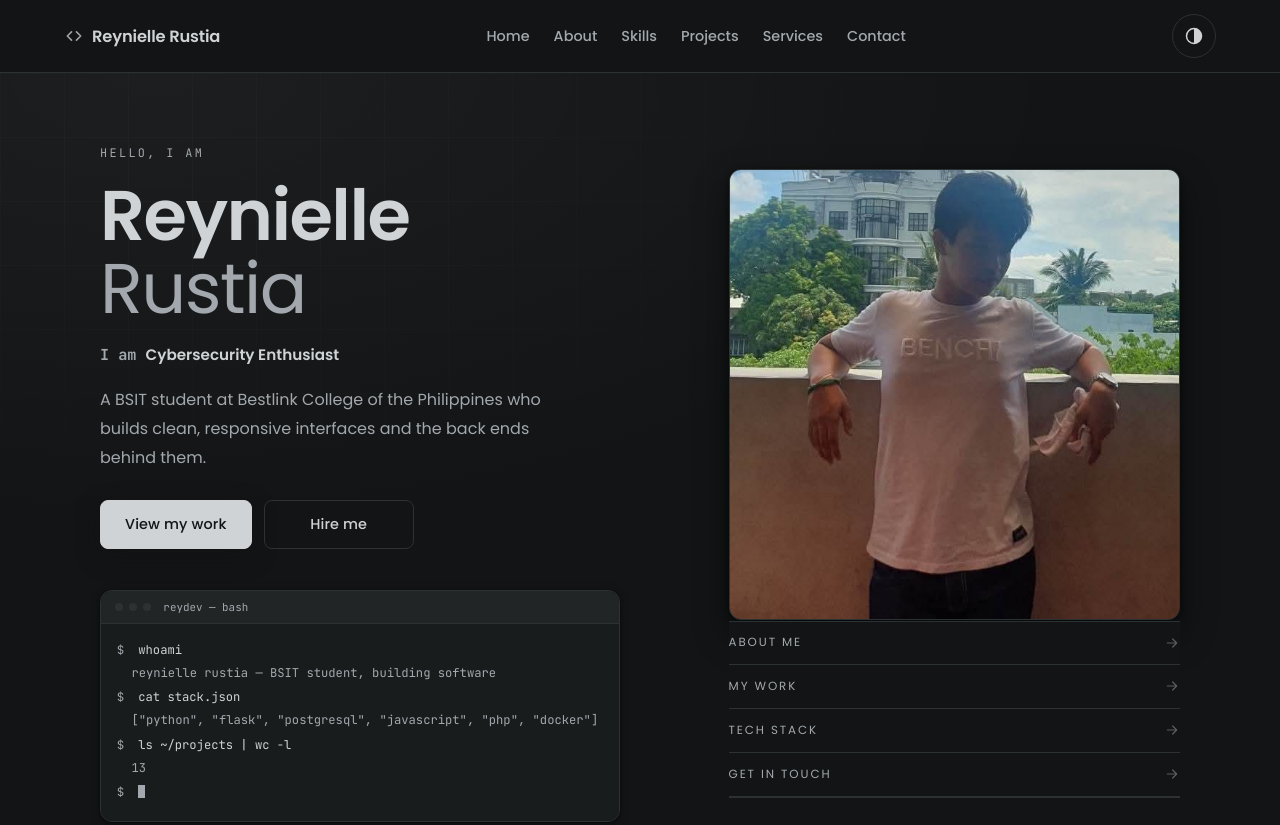
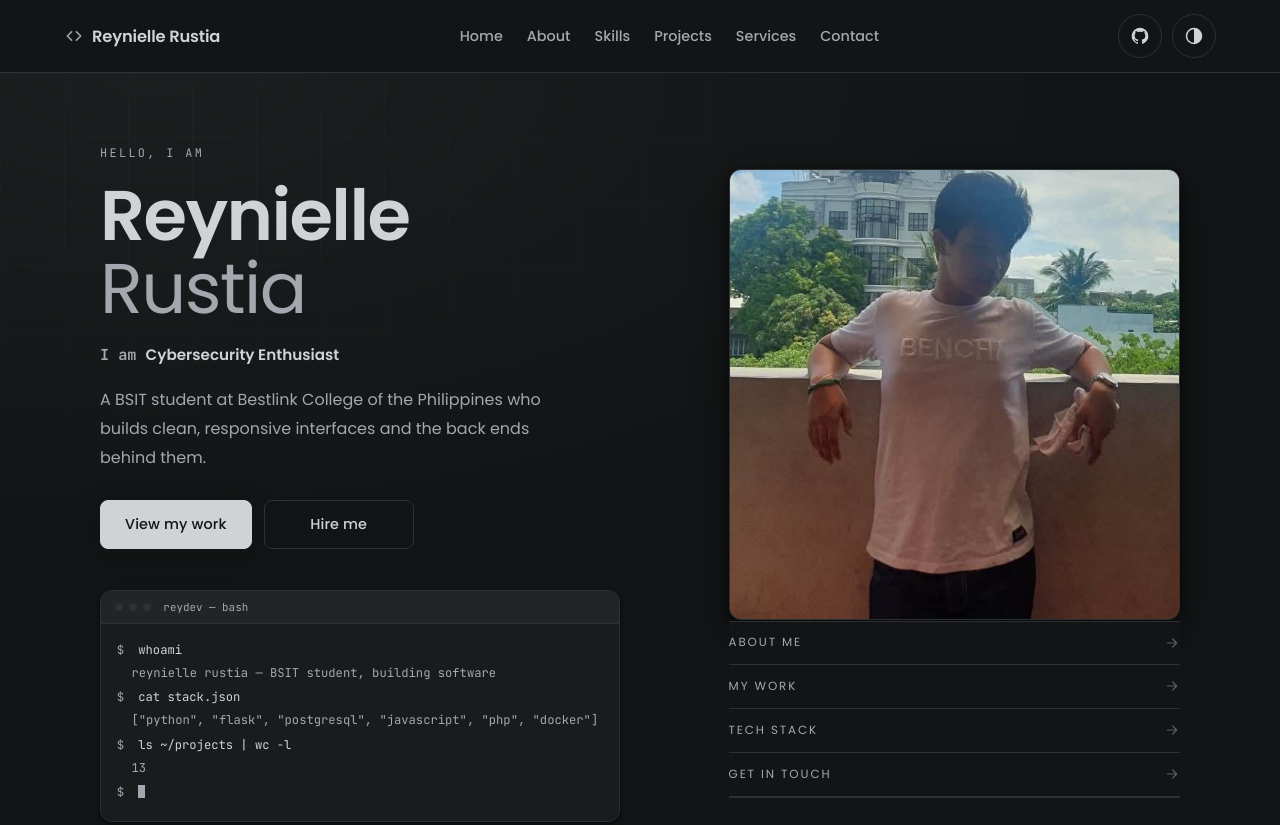
Before and after one commit to Reydev21/My-portfolio, a plain HTML site: page index.html in a window 1280 px wide. Shown: the top 825 px of the page. Drawn offline with nearby package versions, Linux system fonts and the light colour scheme.

Commit message:
Move the GitHub icon into the navbar

```diff
--- a/index.html
+++ b/index.html
@@ -34,12 +34,18 @@
                 <a href="#contact" data-aos="fade-up" data-aos-duration="700" data-aos-delay="350">Contact</a>
             </div>
 
+            <div class="nav-actions">
+                <a class="nav-github" href="https://github.com/Reydev21" target="_blank" rel="noreferrer" aria-label="GitHub profile">
+                    <svg viewBox="0 0 24 24" width="20" height="20" aria-hidden="true" focusable="false"><path d="M12 2a10 10 0 0 0-3.16 19.49c.5.09.68-.22.68-.48v-1.7c-2.78.6-3.37-1.34-3.37-1.34-.45-1.16-1.11-1.47-1.11-1.47-.91-.62.07-.61.07-.61 1 .07 1.53 1.03 1.53 1.03.89 1.53 2.34 1.09 2.91.83.09-.65.35-1.09.63-1.34-2.22-.25-4.55-1.11-4.55-4.94 0-1.09.39-1.98 1.03-2.68-.1-.25-.45-1.27.1-2.65 0 0 .84-.27 2.75 1.02a9.56 9.56 0 0 1 5 0c1.91-1.29 2.75-1.02 2.75-1.02.55 1.38.2 2.4.1 2.65.64.7 1.03 1.59 1.03 2.68 0 3.84-2.34 4.69-4.57 4.94.36.31.68.92.68 1.85v2.74c0 .27.18.58.69.48A10 10 0 0 0 12 2Z" fill="currentColor"></path></svg>
+                </a>
+
                 <button class="theme-toggle" type="button" onclick="toggleTheme()" aria-pressed="false" aria-label="Switch to dark background">
                     <svg viewBox="0 0 24 24" width="20" height="20" aria-hidden="true" focusable="false">
                         <circle cx="12" cy="12" r="9" fill="none" stroke="currentColor" stroke-width="1.8"></circle>
                         <path d="M12 3a9 9 0 0 1 0 18z" fill="currentColor"></path>
                     </svg>
                 </button>
+            </div>
 
             <i class="fa-solid fa-bars hamburg" onclick="hamburg()" aria-label="Open menu"></i>
 
@@ -444,7 +450,7 @@
                             <li><span class="k">Email</span><span class="v"><a href="mailto:rustiareynielle734@email.com">rustiareynielle734@email.com</a></span></li>
                             <li><span class="k">Phone</span><span class="v">0960-294-3177</span></li>
                             <li><span class="k">Location</span><span class="v">Quezon City, Philippines</span></li>
-                            <li><span class="k">Code</span><span class="v"><a class="has-icon" href="https://github.com/Reydev21" target="_blank" rel="noreferrer"><i class="fa-brands fa-github" aria-hidden="true"></i>github.com/Reydev21</a></span></li>
+                            <li><span class="k">Code</span><span class="v"><a href="https://github.com/Reydev21" target="_blank" rel="noreferrer">github.com/Reydev21</a></span></li>
                         </ul>
                     </div>
 
--- a/style.css
+++ b/style.css
@@ -2809,15 +2809,48 @@ footer a:hover {
     }
 }
 
-/* ---------- the GitHub link lives inside its contact row ---------- */
-
-.contact-rows .has-icon {
+/* ============================================================
+   GitHub in the navbar
+   Inline SVG rather than the Font Awesome class so the control does
+   not depend on a CDN font loading.
+   ============================================================ */
+
+.nav-actions {
     display: inline-flex;
     align-items: center;
-    gap: 0.5rem;
-}
-
-.contact-rows .has-icon i {
-    font-size: 1.1rem;
-    line-height: 1;
-}
+    gap: 0.6rem;
+}
+
+.nav-github {
+    width: var(--tap);
+    height: var(--tap);
+    flex: none;
+    display: inline-flex;
+    align-items: center;
+    justify-content: center;
+    color: var(--text);
+    background: transparent;
+    border: 1px solid var(--border);
+    border-radius: 999px;
+    transition: background 0.18s ease, color 0.18s ease, border-color 0.18s ease;
+}
+
+.nav-github:hover {
+    color: var(--bg);
+    background: var(--text);
+    border-color: var(--text);
+}
+
+@media (max-width: 968px) {
+    .nav-github {
+        position: absolute;
+        right: 11.8rem;
+        top: 1.1rem;
+    }
+}
+
+@media (max-width: 520px) {
+    .nav-github {
+        display: none;
+    }
+}
```
Lines whose indentation alone changed are shown as unchanged.
